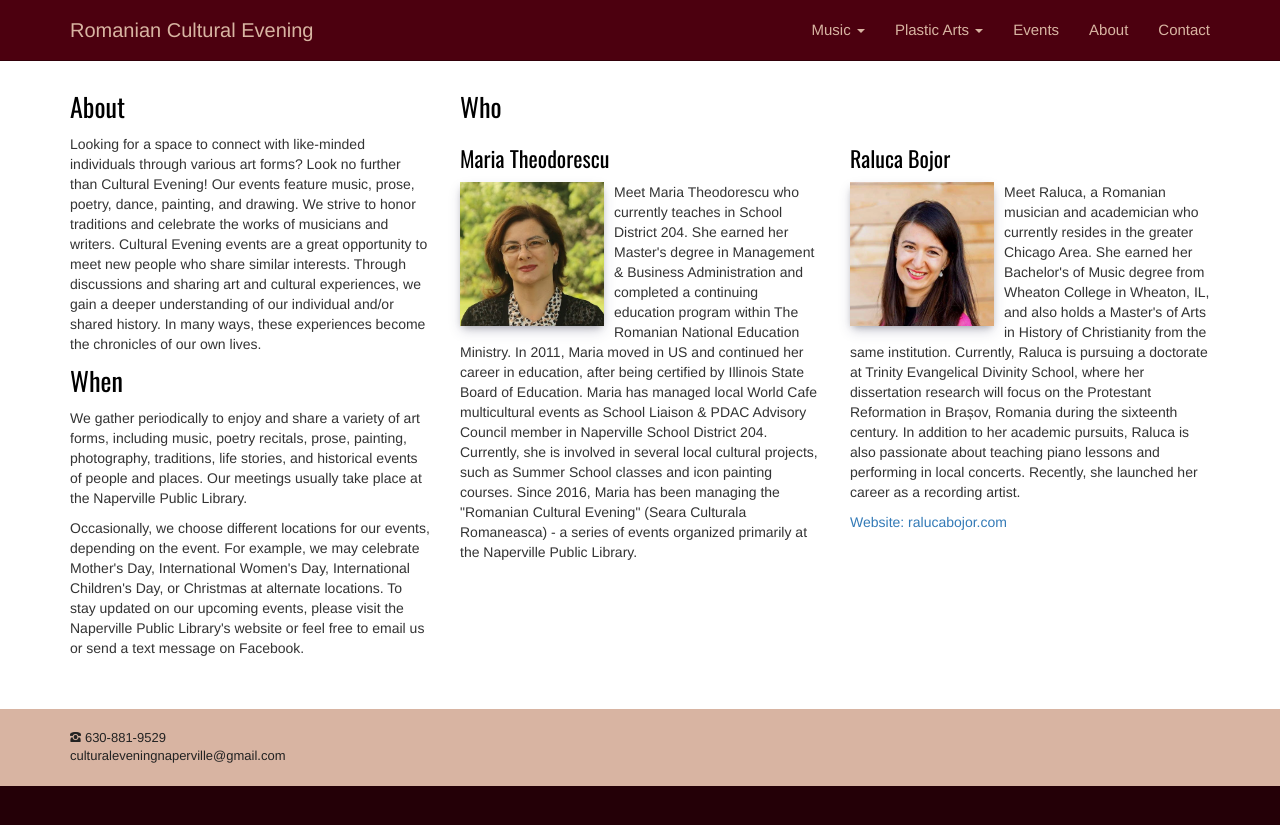
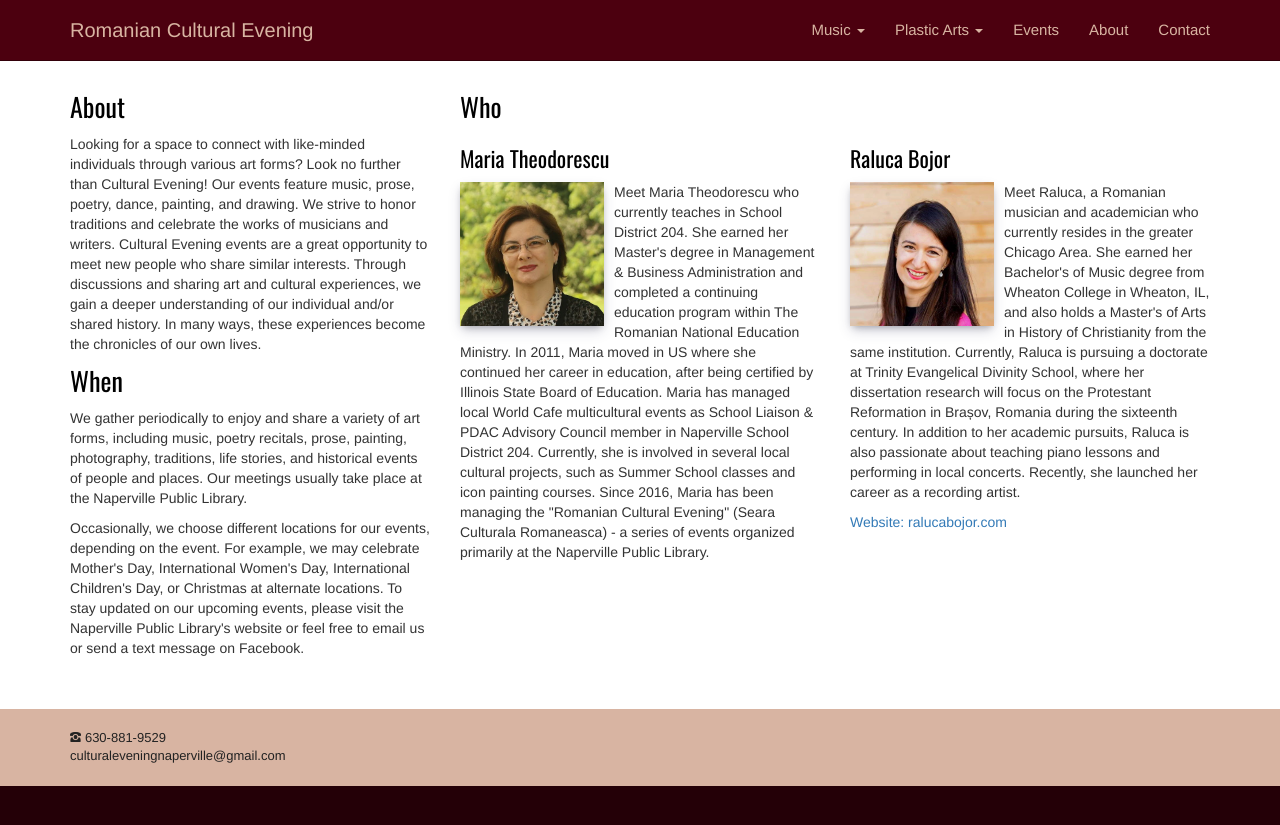
Before and after one commit to adrianth/culteve, a Jekyll site: the page built from en/about.html, in a window 1280 px wide. Shown: the top 825 px of the page. Built offline with Jekyll 4.4.1, drawn with Linux system fonts in a browser that asks for light colours.

Commit message:
continued

```diff
--- a/en/about.html
+++ b/en/about.html
@@ -34,7 +34,7 @@ title: About
                 <div class="col-sm-6">
                     <h3>Maria Theodorescu</h3>
                     <img class="img img-responsive presentation" src="{{ site.baseurl }}/img/about/maria.jpg" alt="">
-                    <p>Meet Maria Theodorescu who currently teaches in School District 204. She earned her Master's degree in Management & Business Administration and completed a continuing education program within The Romanian National Education Ministry. In 2011, Maria moved in US and continued her career in education, after being certified by Illinois State Board of Education.
+                    <p>Meet Maria Theodorescu who currently teaches in School District 204. She earned her Master's degree in Management & Business Administration and completed a continuing education program within The Romanian National Education Ministry. In 2011, Maria moved in US where she continued her career in education, after being certified by Illinois State Board of Education.
 
 Maria has managed local World Cafe multicultural events as School Liaison & PDAC Advisory Council member in Naperville School District 204. Currently, she is involved in several local cultural projects, such as Summer School classes and icon painting courses. Since 2016, Maria has been managing the "Romanian Cultural Evening" (Seara Culturala Romaneasca) - a series of events organized primarily at the Naperville Public Library.</p>
                 </div>
```
